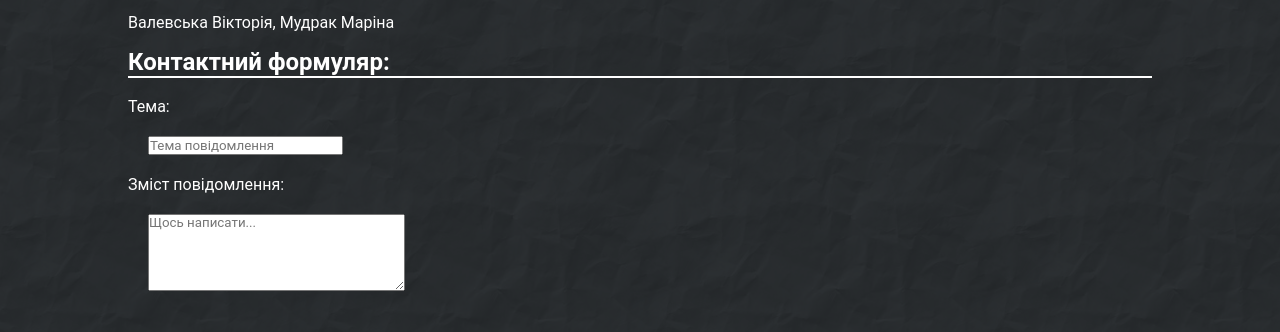
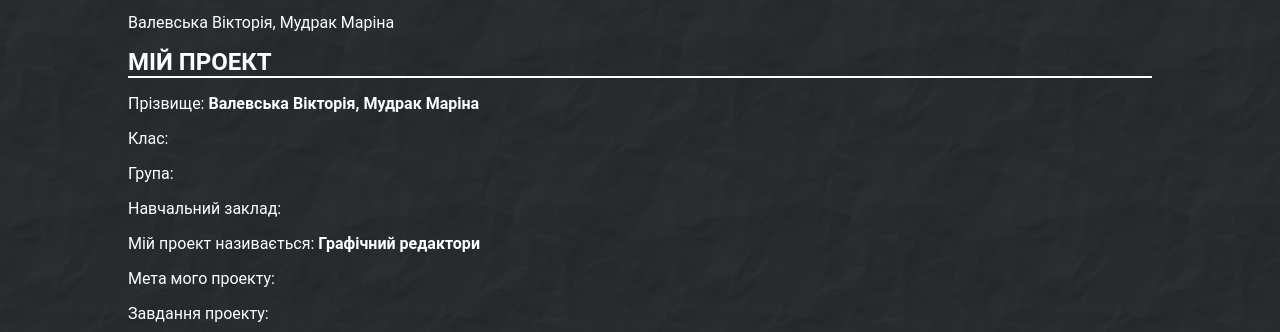
Before and after one commit to redaktori/redaktori.github.io, a plain HTML site: page контактна.html in a window 1280 px wide. Shown: the part 220-552 px from the top of the page. Drawn offline with Linux system fonts and the light colour scheme.

Commit message:
usuniety formularz

```diff
--- a/контактна.html
+++ b/контактна.html
@@ -36,13 +36,6 @@
     <h2>Персональні дані:</h2>
     <p>Валевська Вікторія, Мудрак Маріна</p>
 
-    <h2>Контактний формуляр:</h2><br>
-    <label for="sub">Тема:</label><br>
-    <input type="text" name="sub" id="sub" placeholder="Тема повідомлення"><br>
-    <label for="text">Зміст повідомлення:</label><br>
-    <textarea id="text" placeholder="Щось написати..." rows="5" cols="30"></textarea><br>
-    <a href="mailto:example@mail.com"><input type="button" value="Надіслати"></a>
-
     <h2>МІЙ ПРОЕКТ</h2>
         <p>Прізвище: <b>Валевська Вікторія, Мудрак Маріна</b></p>
         <p>Клас: <b></b></p>
```
